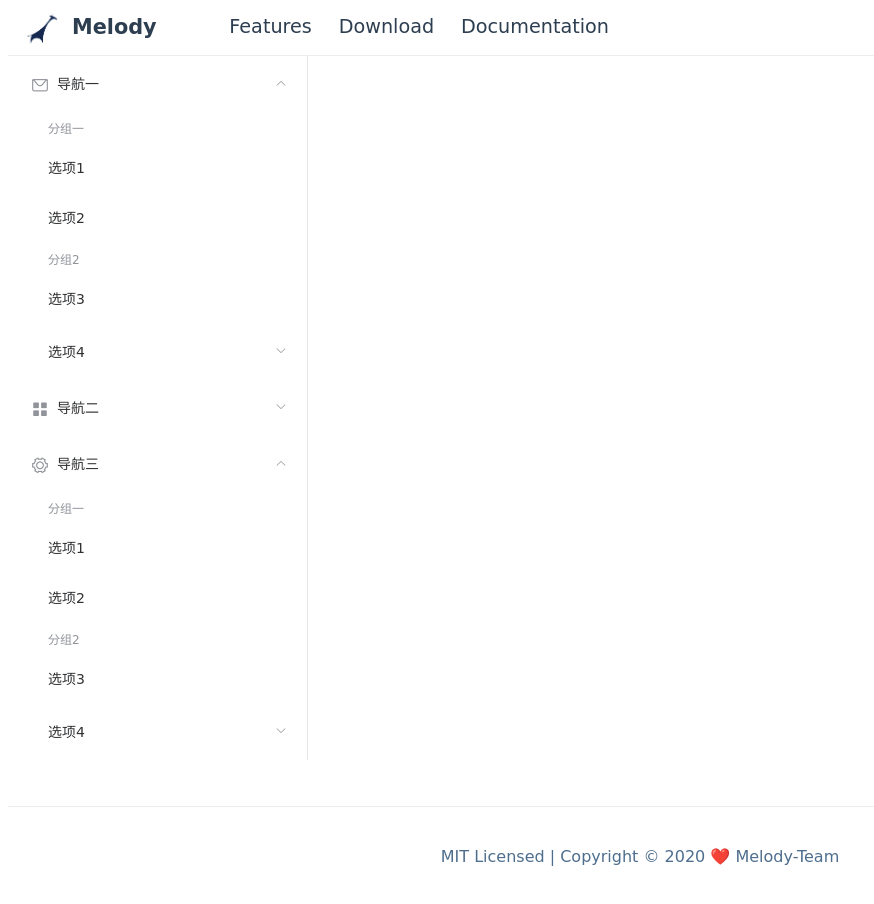
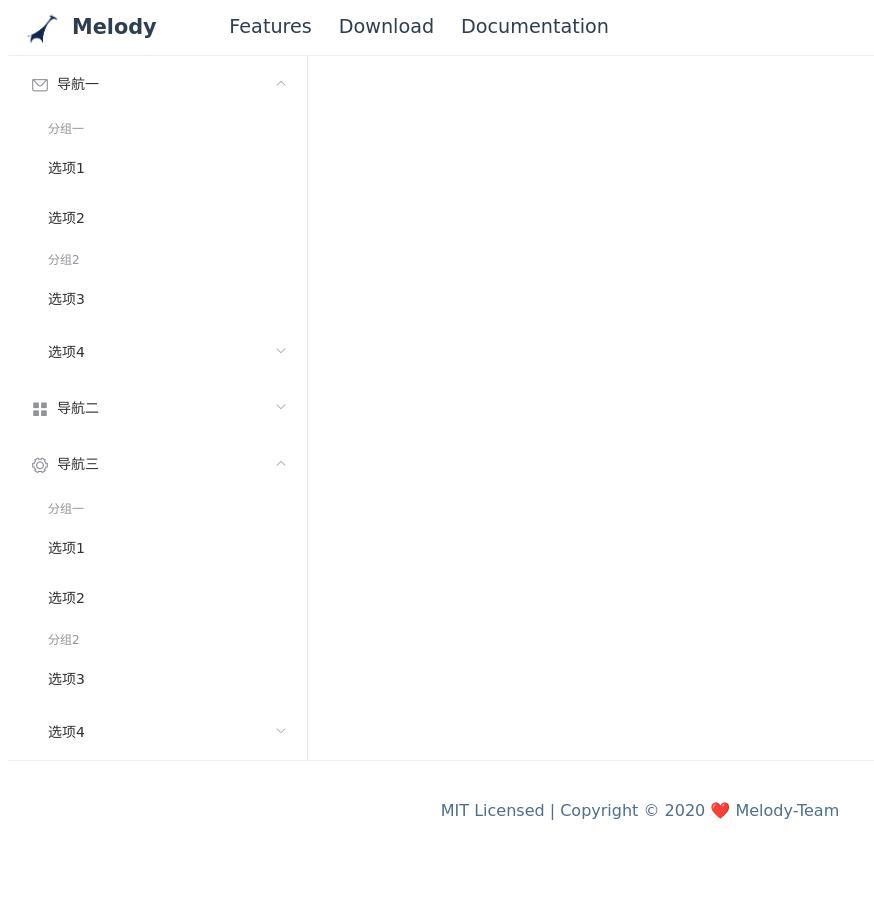
Before and after one commit to granty1/melody-config, a Vue app: page / in a window 1280 px wide. Shown: the top 904 px of the page, without its empty margins (0-874 px from the left). After the commit the page ends 868 px from the top, so only its background shows below. Built offline with nearby package versions, Linux system fonts and the light colour scheme.

Commit message:
modify css

```diff
--- a/src/layout/BaseLayout.vue
+++ b/src/layout/BaseLayout.vue
@@ -79,6 +79,6 @@ a span {
 }
 
 .main {
-  min-height: 750px;
+  min-height: 600px;
 }
 </style>
```
